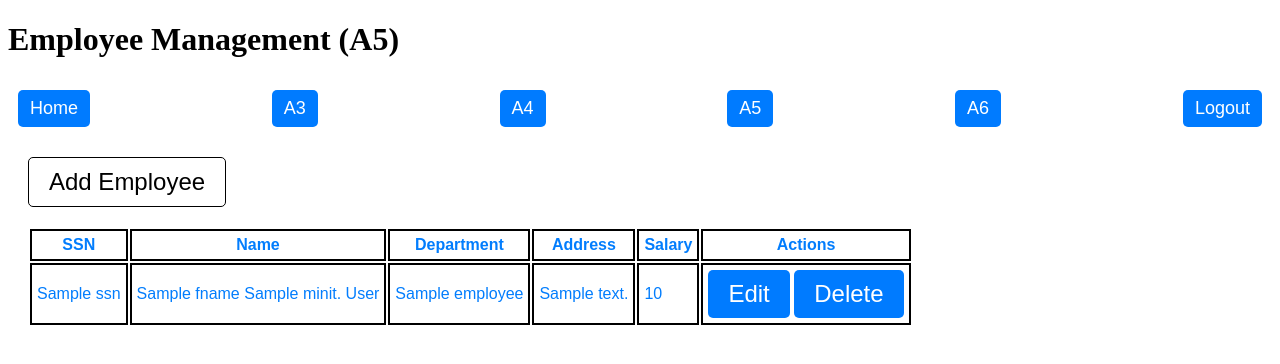
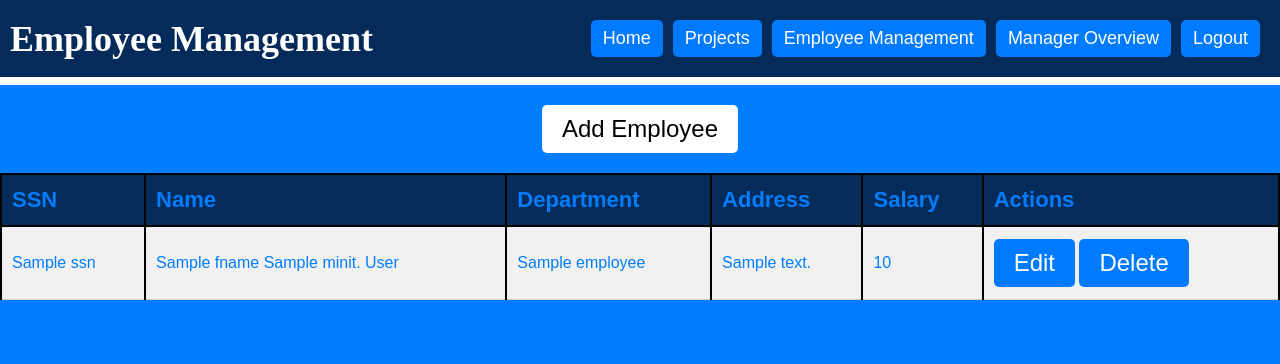
Before and after one commit to SammyMcNab/CIS3530A4, a Flask app: page /employees in a window 1280 px wide. Shown: the top 364 px of the page. Run offline with Flask 3, Linux system fonts and the light colour scheme; the visitor is signed in with stand-in values (Sample User, id 1); a database or web service that is not in the repository returns one stand-in record (values such as "Sample title"); some libraries are stand-ins or nearby versions.

Commit message:
Update employee_list.html

```diff
--- a/app/templates/employee_list.html
+++ b/app/templates/employee_list.html
@@ -5,7 +5,7 @@
     <title>Employee Management (A5)</title>
     <link rel="stylesheet" href="{{ url_for('static', filename='css/style.css') }}">
 </head>
-<body class="search_page">
+<body class="page">
     {% if request.args.get('error') == 'delete_failed' %}
     <script>
         alert("Cannot delete employee: They are still assigned to projects, have dependents listed, or are a manager/supervisor.");
@@ -13,25 +13,24 @@
     {% endif %}
 
     <header>
-        <div class="search_header_div">
-            <h1 class="search_header">Employee Management (A5)</h1>
+        <div class="header_div">
+            <h1 class="header">Employee Management</h1>
             <div class="nav_button_group">
                 <a href="{{ url_for('main.search') }}" class="button">Home</a>
-                <a href="#" class="button">A3</a>
-                <a href="#" class="button">A4</a>
-                <a href="{{ url_for('main.employee_list') }}" class="button">A5</a>
-                <a href="#" class="button">A6</a>
+                <a href="{{ url_for('main.projects') }}" class="button">Projects</a>
+                <a href="{{ url_for('main.employee_list') }}" class="button">Employee Management</a>
+                <a href="{{ url_for('main.managers_overview') }}" class="button">Manager Overview</a>
                 <a href="{{ url_for('main.logout') }}" class="button">Logout</a>
             </div>
         </div>
     </header>
 
-    <main style="padding: 20px;">
-        <div style="margin-bottom: 20px;">
-            <a href="{{ url_for('main.add_employee') }}" class="button" style="background-color: white; color: black; border: 1px solid black;">Add Employee</a>
+    <main>
+        <div class="filter-section-projects">
+            <a href="{{ url_for('main.add_employee') }}" class="button" style="background-color: white; color: black;">Add Employee</a>
         </div>
 
-        <table class="search_table">
+        <table class="table">
             <thead>
                 <tr>
                     <th>SSN</th>
```
